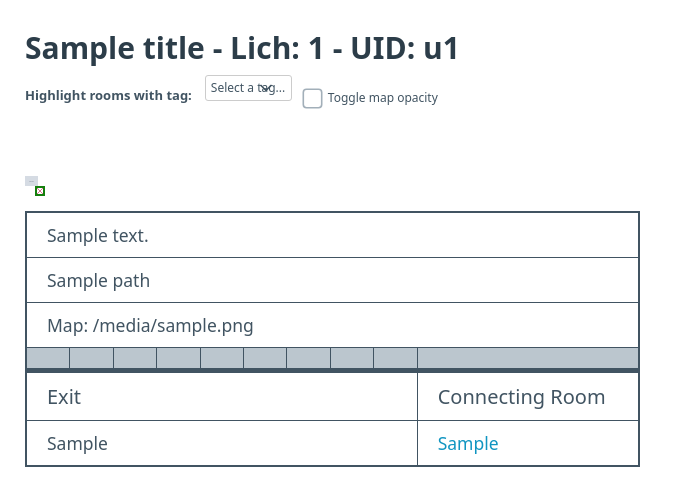
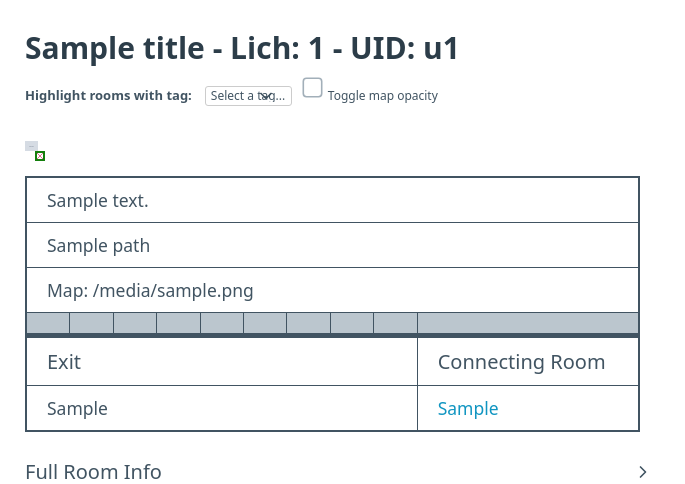
Before and after one commit to MahtraDR/dr-lich-mapdb-room, a Flask app: template app/templates/room.html in a window 1280 px wide. Shown: the top 484 px of the page, without its empty margins (0-685 px from the left). Run offline with Flask 3, Linux system fonts and the light colour scheme; the template is opened without the code that fills it: most values are stand-ins (such as "Sample title", 1, 10 or a date in 2020); grey boxes marked "Sample" are stand-in pictures; parts of the project's set-up code (start-up, migrations or seed data) failed here and were passed over.

Commit message:
tighten up spacing of new elements again

```diff
--- a/app/static/css/room.css
+++ b/app/static/css/room.css
@@ -50,7 +50,7 @@
 }
 
 #image_wrapper {
-    padding: 25;
+    padding: 5px 25px 25px 25px;
     position: relative;
 }
 
@@ -113,14 +113,14 @@
 }
 
 #header {
-	padding: 25;
+	padding: 25px 25px 5px 25px;
 }
 
 #tag_selector {
     padding-top: 5px;
     padding-bottom: 5px;
     display: flex;
-    align-items: center;
+    align-items: baseline;
     gap: 8px;
 }
 
@@ -128,6 +128,7 @@
     margin-right: 5px;
     font-weight: bold;
     font-size: 13px;
+    line-height: 1;
 }
 
 #tag_dropdown {
@@ -136,22 +137,26 @@
     border: 1px solid #ccc;
     border-radius: 3px;
     max-width: fit-content;
+    line-height: 1;
+    vertical-align: baseline;
 }
 
 #opacity_toggle {
     display: flex;
-    align-items: center;
+    align-items: baseline;
     gap: 3px;
 }
 
 #opacity_toggle input {
     margin: 0;
     transform: scale(0.8);
+    vertical-align: baseline;
 }
 
 #opacity_toggle label {
     font-size: 12px;
     font-weight: normal;
+    line-height: 1;
 }
 
 #mapimage.opacity_active {
```
